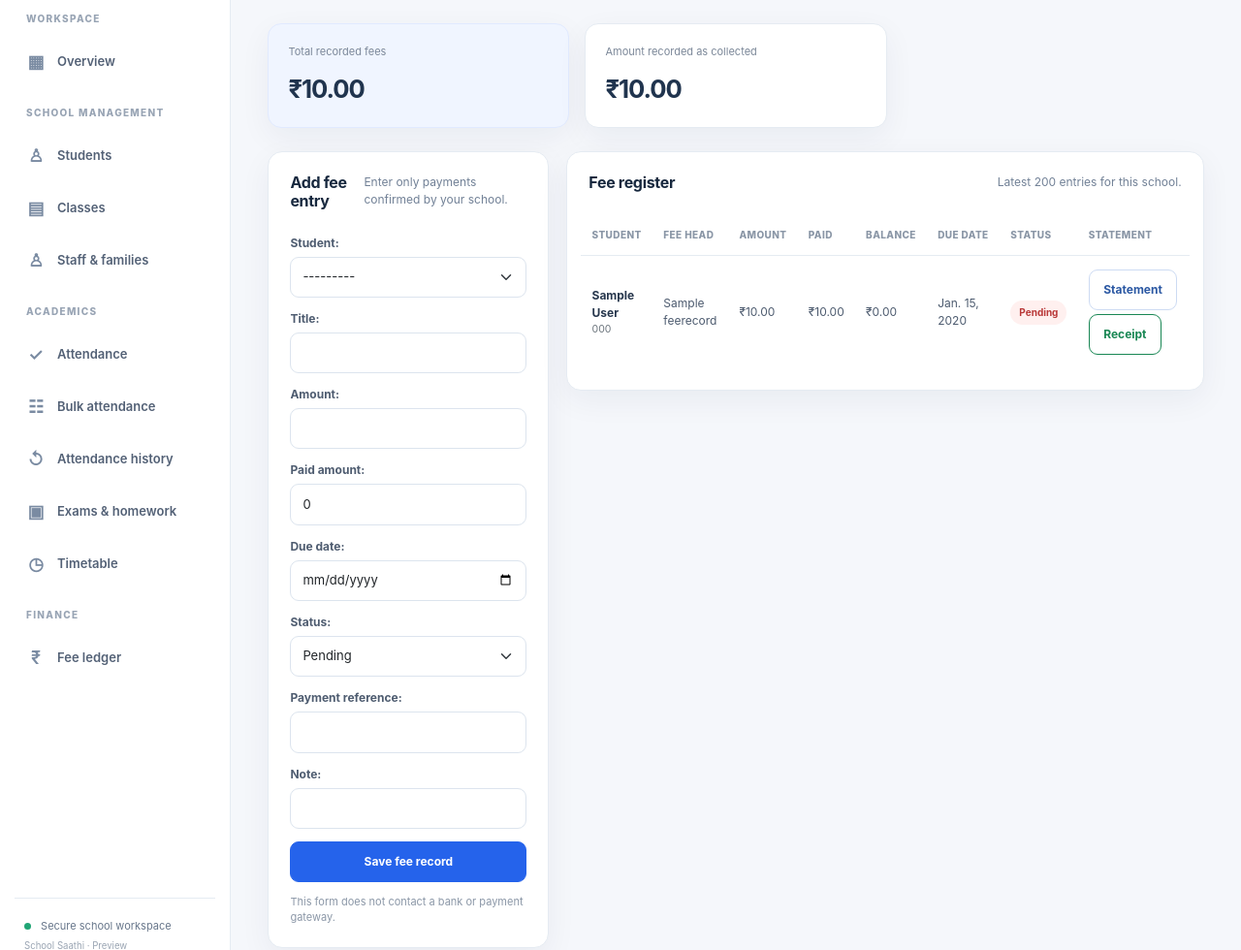
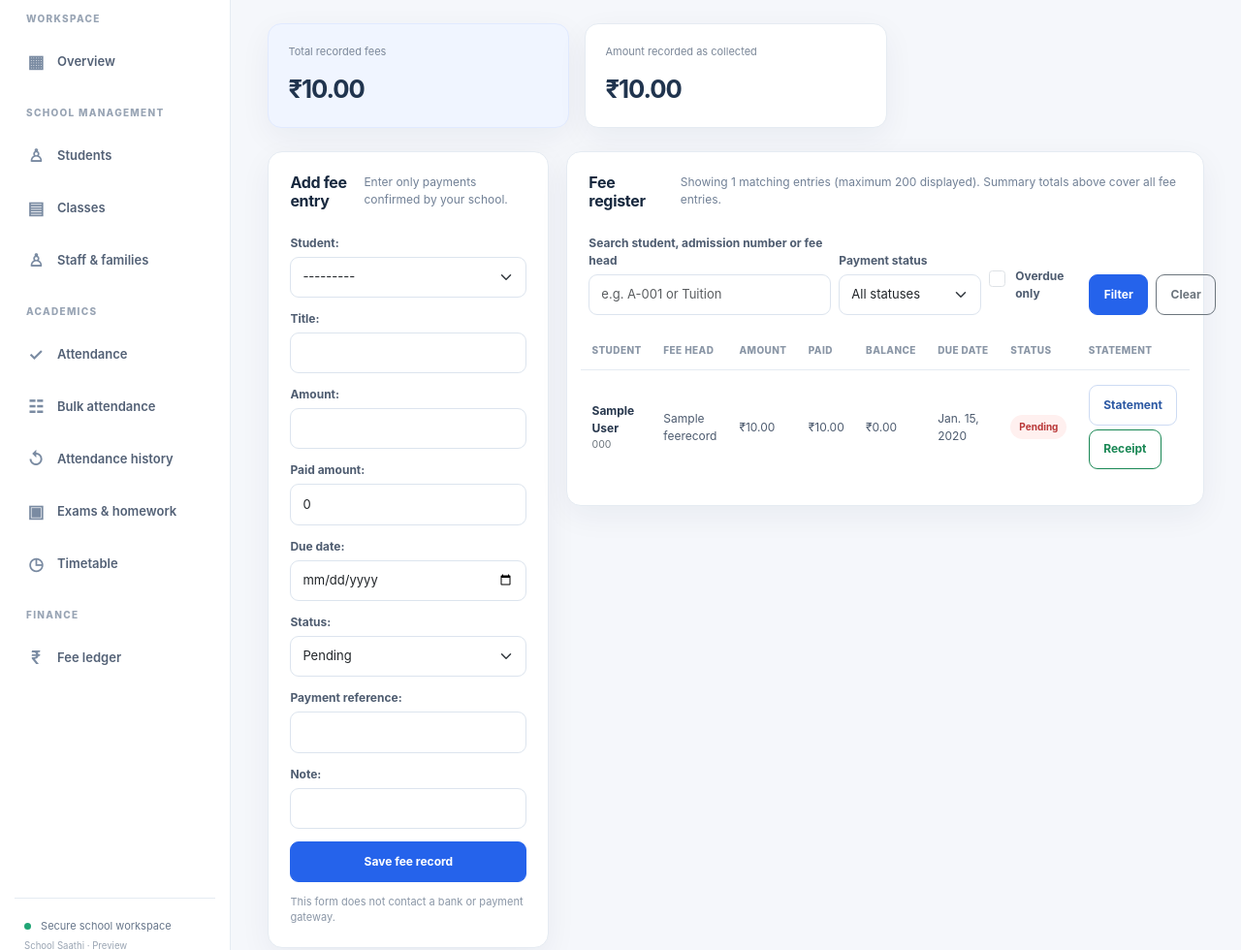
Before and after one commit to pk8873/My_school, a Django app: page /fees/ in a window 1280 px wide. Shown: the part 205-1185 px from the top of the page at 97% size. Run offline with Django 5.2, Linux system fonts and the light colour scheme; a user stored in the database is signed in; tables that the repository leaves empty hold one stand-in row (values such as "Sample post").

Commit message:
feat: add fee register filter controls

```diff
--- a/templates/schools/fees.html
+++ b/templates/schools/fees.html
@@ -4,5 +4,7 @@
 <div class="page-heading"><div><span class="eyebrow">ACCOUNTS</span><h1>Fee ledger</h1><p>Track fee dues and manually recorded collections. Receipt PDFs acknowledge ledger entries; online payments are not enabled.</p></div><a class="btn btn-outline-primary" href="{% url "export_csv" report="fees" %}?school={{ membership.school_id }}">Export CSV</a></div>
 <div class="row g-3 mb-4"><div class="col-6 col-lg-4"><div class="metric-card metric-accent"><span>Total recorded fees</span><strong>₹{{ total_amount|floatformat:2 }}</strong></div></div><div class="col-6 col-lg-4"><div class="metric-card"><span>Amount recorded as collected</span><strong>₹{{ collected_amount|floatformat:2 }}</strong></div></div></div>
 <div class="workspace-grid"><section class="panel"><div class="panel-heading"><h2>Add fee entry</h2><p>Enter only payments confirmed by your school.</p></div><form method="post">{% csrf_token %}<input type="hidden" name="school" value="{{ membership.school_id }}">{{ form.as_p }}<button class="btn btn-primary w-100">Save fee record</button></form><p class="form-note">This form does not contact a bank or payment gateway.</p></section>
-<section class="panel panel-wide"><div class="panel-heading"><h2>Fee register</h2><p>Latest 200 entries for this school.</p></div><div class="table-responsive"><table class="table table-hover align-middle"><thead><tr><th>Student</th><th>Fee head</th><th>Amount</th><th>Paid</th><th>Balance</th><th>Due date</th><th>Status</th><th>Statement</th></tr></thead><tbody>{% for item in fees %}<tr><td><strong>{{ item.student.first_name }} {{ item.student.last_name }}</strong><div class="small text-secondary">{{ item.student.admission_number }}</div></td><td>{{ item.title }}</td><td>₹{{ item.amount|floatformat:2 }}</td><td>₹{{ item.paid_amount|floatformat:2 }}</td><td>₹{{ item.balance|floatformat:2 }}</td><td>{{ item.due_date|default:"—" }}</td><td><span class="status-pill {% if item.status == 'paid' %}status-good{% elif item.status == 'pending' %}status-danger{% endif %}">{{ item.get_status_display }}</span></td><td><div class="d-flex flex-wrap gap-1"><a class="btn btn-sm btn-outline-primary" href="{% url 'student_fee_statement_pdf' item.student_id %}?school={{ membership.school_id }}">Statement</a>{% if item.paid_amount > 0 %}<a class="btn btn-sm btn-outline-success" href="{% url 'fee_collection_receipt_pdf' item.pk %}?school={{ membership.school_id }}">Receipt</a>{% endif %}</div></td></tr>{% empty %}<tr><td colspan="8" class="empty-state">No fee entries yet. Add the first fee record.</td></tr>{% endfor %}</tbody></table></div></section></div>
+<section class="panel panel-wide"><div class="panel-heading"><h2>Fee register</h2><p>Showing {{ fee_result_count }} matching entries (maximum 200 displayed). Summary totals above cover all fee entries.</p></div>
+<form method="get" class="row g-2 align-items-end mb-3"><input type="hidden" name="school" value="{{ membership.school_id }}"><div class="col-12 col-md-5"><label class="form-label" for="fee-q">Search student, admission number or fee head</label><input class="form-control" id="fee-q" type="search" name="q" value="{{ fee_query }}" maxlength="100" placeholder="e.g. A-001 or Tuition"></div><div class="col-12 col-md-3"><label class="form-label" for="fee-status">Payment status</label><select class="form-select" id="fee-status" name="status"><option value="">All statuses</option>{% for value,label in form.fields.status.choices %}<option value="{{ value }}" {% if selected_status == value %}selected{% endif %}>{{ label }}</option>{% endfor %}</select></div><div class="col-12 col-md-2"><div class="form-check mb-2"><input class="form-check-input" type="checkbox" id="fee-overdue" name="overdue" value="1" {% if overdue_only %}checked{% endif %}><label class="form-check-label" for="fee-overdue">Overdue only</label></div></div><div class="col-12 col-md-2 d-flex gap-2"><button class="btn btn-primary" type="submit">Filter</button><a class="btn btn-outline-secondary" href="{% url 'fees' %}?school={{ membership.school_id }}">Clear</a></div></form>
+<div class="table-responsive"><table class="table table-hover align-middle"><thead><tr><th>Student</th><th>Fee head</th><th>Amount</th><th>Paid</th><th>Balance</th><th>Due date</th><th>Status</th><th>Statement</th></tr></thead><tbody>{% for item in fees %}<tr><td><strong>{{ item.student.first_name }} {{ item.student.last_name }}</strong><div class="small text-secondary">{{ item.student.admission_number }}</div></td><td>{{ item.title }}</td><td>₹{{ item.amount|floatformat:2 }}</td><td>₹{{ item.paid_amount|floatformat:2 }}</td><td>₹{{ item.balance|floatformat:2 }}</td><td>{{ item.due_date|default:"—" }}</td><td><span class="status-pill {% if item.status == 'paid' %}status-good{% elif item.status == 'pending' %}status-danger{% endif %}">{{ item.get_status_display }}</span></td><td><div class="d-flex flex-wrap gap-1"><a class="btn btn-sm btn-outline-primary" href="{% url 'student_fee_statement_pdf' item.student_id %}?school={{ membership.school_id }}">Statement</a>{% if item.paid_amount > 0 %}<a class="btn btn-sm btn-outline-success" href="{% url 'fee_collection_receipt_pdf' item.pk %}?school={{ membership.school_id }}">Receipt</a>{% endif %}</div></td></tr>{% empty %}<tr><td colspan="8" class="empty-state">No fee entries yet. Add the first fee record.</td></tr>{% endfor %}</tbody></table></div></section></div>
 {% endblock %}
```
